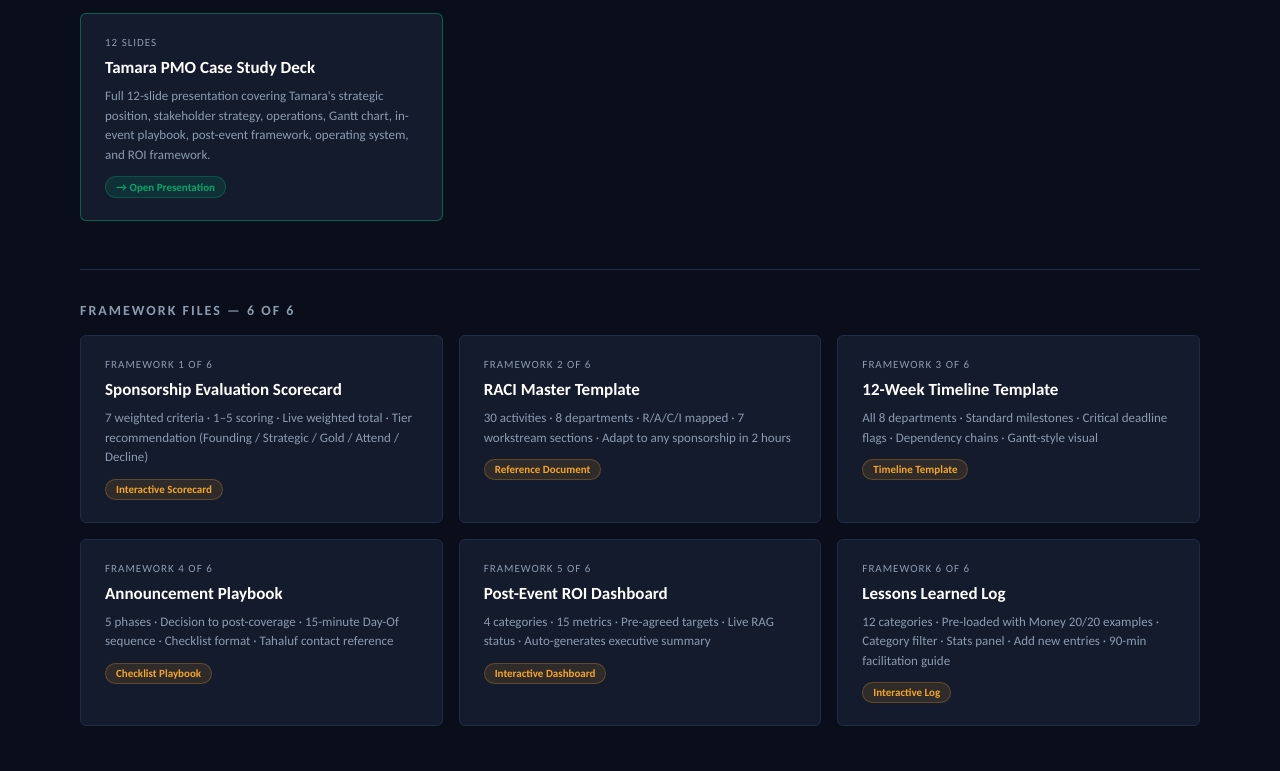
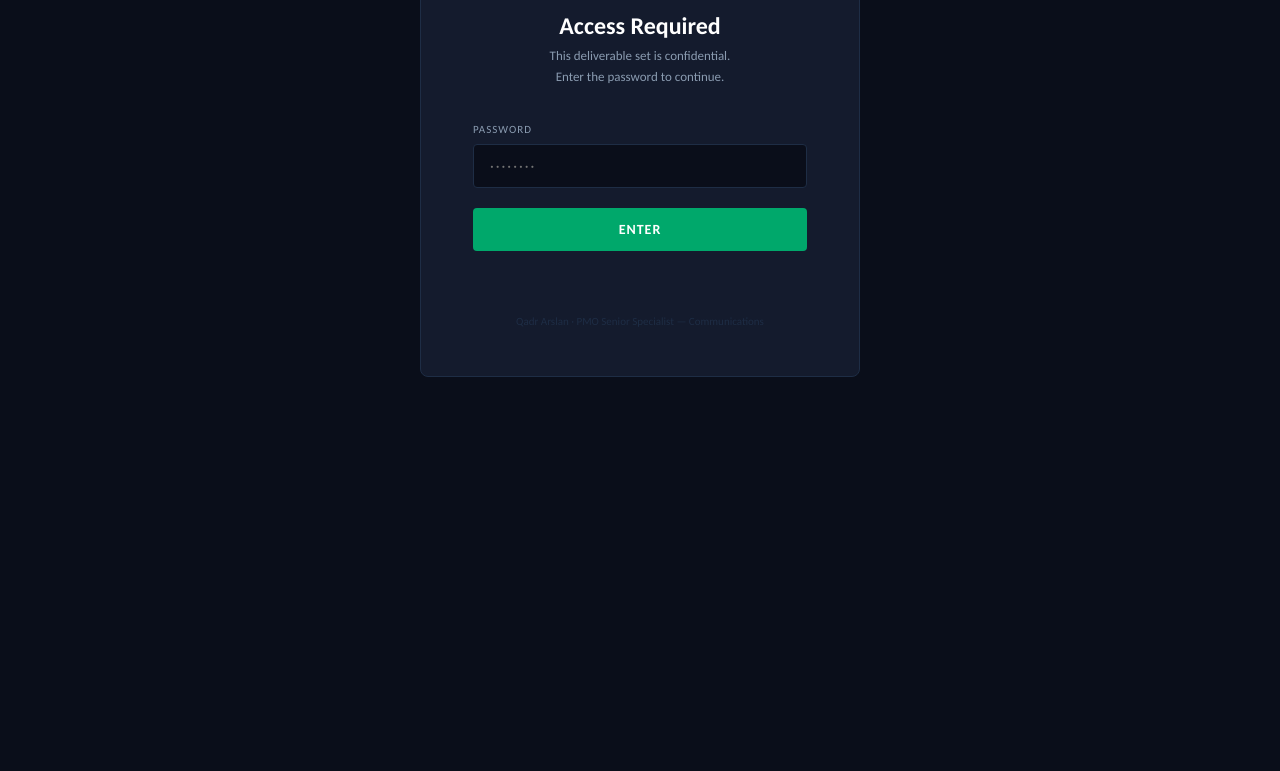
Before and after one commit to ebrahim-rg/Tamara_Casestudy, a plain HTML site: page index.html in a window 1280 px wide. Shown: the part 251-1022 px from the top of the page. After the commit the page ends 800 px from the top, so only its background shows below. Drawn offline with Linux system fonts and the light colour scheme.

Commit message:
password
qadr123

```diff
--- a/index.html
+++ b/index.html
@@ -11,7 +11,55 @@
     --card:#141B2D;--border:#1E2D45;
   }
   *{box-sizing:border-box;margin:0;padding:0;}
-  body{background:var(--bg);color:var(--white);font-family:'Carlito',Calibri,Arial,sans-serif;min-height:100vh;padding:60px 80px;}
+  body{background:var(--bg);color:var(--white);font-family:'Carlito',Calibri,Arial,sans-serif;min-height:100vh;}
+
+  /* ── PASSWORD GATE ─────────────────────────────────────────────────── */
+  #gate{
+    display:flex;align-items:center;justify-content:center;
+    min-height:100vh;padding:40px;
+  }
+  .gate-box{
+    background:var(--card);border:1px solid var(--border);border-radius:8px;
+    padding:48px 52px;width:100%;max-width:440px;text-align:center;
+  }
+  .gate-logo{
+    font-size:11px;letter-spacing:3px;color:var(--grey);
+    text-transform:uppercase;margin-bottom:28px;
+  }
+  .gate-title{font-size:24px;font-weight:700;color:var(--white);margin-bottom:6px;}
+  .gate-sub{font-size:13px;color:var(--grey);margin-bottom:36px;line-height:1.6;}
+  .gate-label{
+    display:block;text-align:left;font-size:11px;letter-spacing:1px;
+    color:var(--grey);text-transform:uppercase;margin-bottom:8px;
+  }
+  .gate-input{
+    width:100%;background:var(--bg);border:1px solid var(--border);
+    border-radius:4px;padding:12px 16px;font-size:15px;color:var(--white);
+    font-family:'Carlito',Calibri,Arial,sans-serif;outline:none;
+    transition:border-color 0.15s;letter-spacing:2px;
+  }
+  .gate-input:focus{border-color:var(--green);}
+  .gate-input.error{border-color:#EF4444;animation:shake 0.3s ease;}
+  @keyframes shake{
+    0%,100%{transform:translateX(0);}
+    20%,60%{transform:translateX(-6px);}
+    40%,80%{transform:translateX(6px);}
+  }
+  .gate-btn{
+    margin-top:20px;width:100%;padding:13px;background:var(--green);
+    border:none;border-radius:4px;font-size:14px;font-weight:700;
+    color:var(--white);font-family:'Carlito',Calibri,Arial,sans-serif;
+    cursor:pointer;letter-spacing:1px;transition:background 0.15s;
+  }
+  .gate-btn:hover{background:var(--dark-green);}
+  .gate-error{
+    margin-top:14px;font-size:12px;color:#EF4444;
+    min-height:18px;transition:opacity 0.2s;
+  }
+  .gate-footer{margin-top:32px;font-size:11px;color:var(--border);}
+
+  /* ── MAIN CONTENT ──────────────────────────────────────────────────── */
+  #main{display:none;padding:60px 80px;}
   h1{font-size:36px;font-weight:700;color:var(--green);margin-bottom:6px;}
   .meta{font-size:14px;color:var(--grey);margin-bottom:48px;line-height:1.8;}
   h2{font-size:14px;font-weight:700;color:var(--grey);text-transform:uppercase;letter-spacing:2px;margin-bottom:16px;}
@@ -30,6 +78,26 @@
 </head>
 <body>
 
+<!-- ══════════════════════════════════════════════════════════════════════ -->
+<!-- PASSWORD GATE                                                         -->
+<!-- ══════════════════════════════════════════════════════════════════════ -->
+<div id="gate">
+  <div class="gate-box">
+    <div class="gate-logo">Tamara · PMO Case Study</div>
+    <div class="gate-title">Access Required</div>
+    <div class="gate-sub">This deliverable set is confidential.<br>Enter the password to continue.</div>
+    <label class="gate-label" for="pwd">Password</label>
+    <input id="pwd" class="gate-input" type="password" placeholder="········" autocomplete="off" onkeydown="if(event.key==='Enter')unlock()"/>
+    <button class="gate-btn" onclick="unlock()">ENTER</button>
+    <div class="gate-error" id="gate-err"></div>
+    <div class="gate-footer">Qadr Arslan · PMO Senior Specialist — Communications</div>
+  </div>
+</div>
+
+<!-- ══════════════════════════════════════════════════════════════════════ -->
+<!-- MAIN CONTENT (hidden until password correct)                          -->
+<!-- ══════════════════════════════════════════════════════════════════════ -->
+<div id="main">
   <div class="eyebrow">TAMARA PMO CASE STUDY — COMPLETE DELIVERABLE SET</div>
   <h1>Money 20/20 Middle East</h1>
   <div class="meta">
@@ -40,7 +108,7 @@
   <h2>Presentation Deck</h2>
   <div class="card-grid">
     <a href="https://canva.link/xh6juka6uxmaoro" class="card" style="border-color:rgba(0,168,107,0.5);">
-    <div class="card-num">12 Slides </div>
+      <div class="card-num">12 Slides</div>
       <div class="card-title">Tamara PMO Case Study Deck</div>
       <div class="card-desc">Full 12-slide presentation covering Tamara's strategic position, stakeholder strategy, operations, Gantt chart, in-event playbook, post-event framework, operating system, and ROI framework.</div>
       <div class="card-tag tag-deck">→ Open Presentation</div>
@@ -99,6 +167,41 @@
   <div style="font-size:12px;color:var(--grey);border-top:1px solid var(--border);padding-top:20px;margin-top:8px;">
     Total deliverables: 7 files (1 deck + 6 frameworks) &nbsp;·&nbsp; Tamara Communications PMO · Case Study: Money 20/20 Middle East 2025
   </div>
+</div>
+
+<script>
+  var ATTEMPTS = 0;
+
+  function unlock() {
+    var input = document.getElementById('pwd');
+    var err   = document.getElementById('gate-err');
+    var val   = input.value;
+
+    if (val === 'qadr123') {
+      document.getElementById('gate').style.display = 'none';
+      document.getElementById('main').style.display = 'block';
+      return;
+    }
+
+    // Wrong password
+    ATTEMPTS++;
+    input.value = '';
+    input.classList.remove('error');
+    void input.offsetWidth; // force reflow to restart animation
+    input.classList.add('error');
+
+    if (ATTEMPTS >= 3) {
+      err.textContent = 'Incorrect password. Access denied.';
+      document.querySelector('.gate-btn').disabled = true;
+      document.querySelector('.gate-btn').style.opacity = '0.4';
+      input.disabled = true;
+    } else {
+      err.textContent = 'Incorrect password. Please try again.';
+    }
+
+    input.focus();
+  }
+</script>
 
 </body>
 </html>
```
Lines whose indentation alone changed are shown as unchanged.
